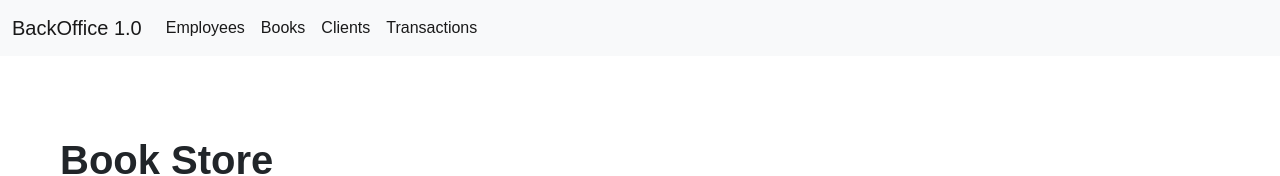
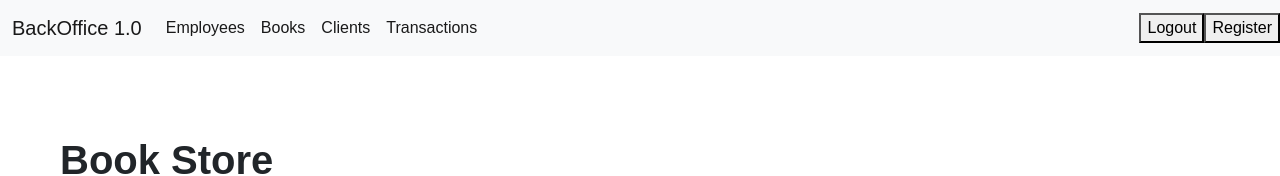
Before and after one commit to Andr3-2/Projeto-PAW, an Angular app in the folder Angular-front-end/: page /main in a window 1280 px wide. Shown: the top 176 px of the page. Built offline with nearby package versions, Linux system fonts and the light colour scheme; no server answers.

Commit message:
login funcional|a trablhar no logout

```diff
--- a/Angular-front-end/src/app/app-routing.module.ts
+++ b/Angular-front-end/src/app/app-routing.module.ts
@@ -32,7 +32,7 @@ const routes: Routes = [
 
   { path: 'main', component: MainPageComponent },
 
-  { path: 'books', component: BooksListingComponent},
+  { path: 'books', component: BooksListingComponent, canActivate: [AuthGuard]},
   { path: 'book-details/:id', component: BookDetailsComponent, canActivate: [AuthGuard] },
   { path: 'book-add', component: BookAddComponent , canActivate: [AuthGuard]},
   { path: 'book-edit/:id', component: BookEditComponent , canActivate: [AuthGuard]},
--- a/Angular-front-end/src/app/login/login.component.ts
+++ b/Angular-front-end/src/app/login/login.component.ts
@@ -32,8 +32,13 @@ export class LoginComponent implements OnInit {
         email,
         password,
       })
-      .subscribe((res) => {
-        console.log(res);
+      .subscribe((auth: any) => {
+        if (auth.auth == false) {
+          return alert('Authentication Error');
+        }
+        localStorage.setItem('currentUser',JSON.stringify(auth));
+        this.router.navigate(['/']);
+        console.log(auth);
       });
   }
 }
--- a/Angular-front-end/src/index.html
+++ b/Angular-front-end/src/index.html
@@ -57,6 +57,8 @@
           </ul>
         </div>
       </div>
+      <button (click)="localStorage.removeItem('currentUser')">Logout</button>
+      <button >Register</button>
     </nav>
   </div>
 
--- a/Angular-front-end/src/main.ts
+++ b/Angular-front-end/src/main.ts
@@ -1,6 +1,6 @@
 import { enableProdMode } from '@angular/core';
 import { platformBrowserDynamic } from '@angular/platform-browser-dynamic';
-
+import { AuthenticationService } from './app/services/authentication.service';
 import { AppModule } from './app/app.module';
 import { environment } from './environments/environment';
 
```
